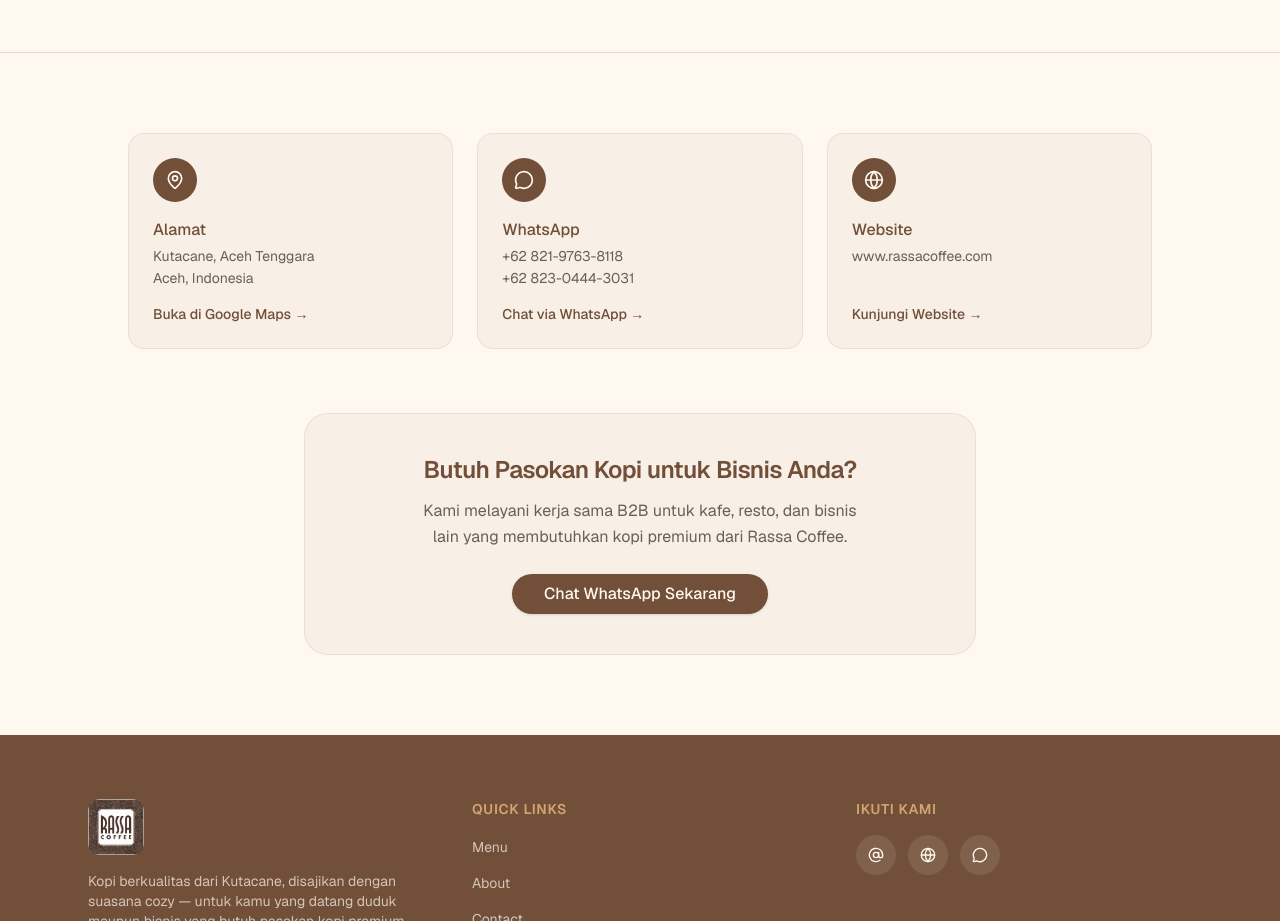
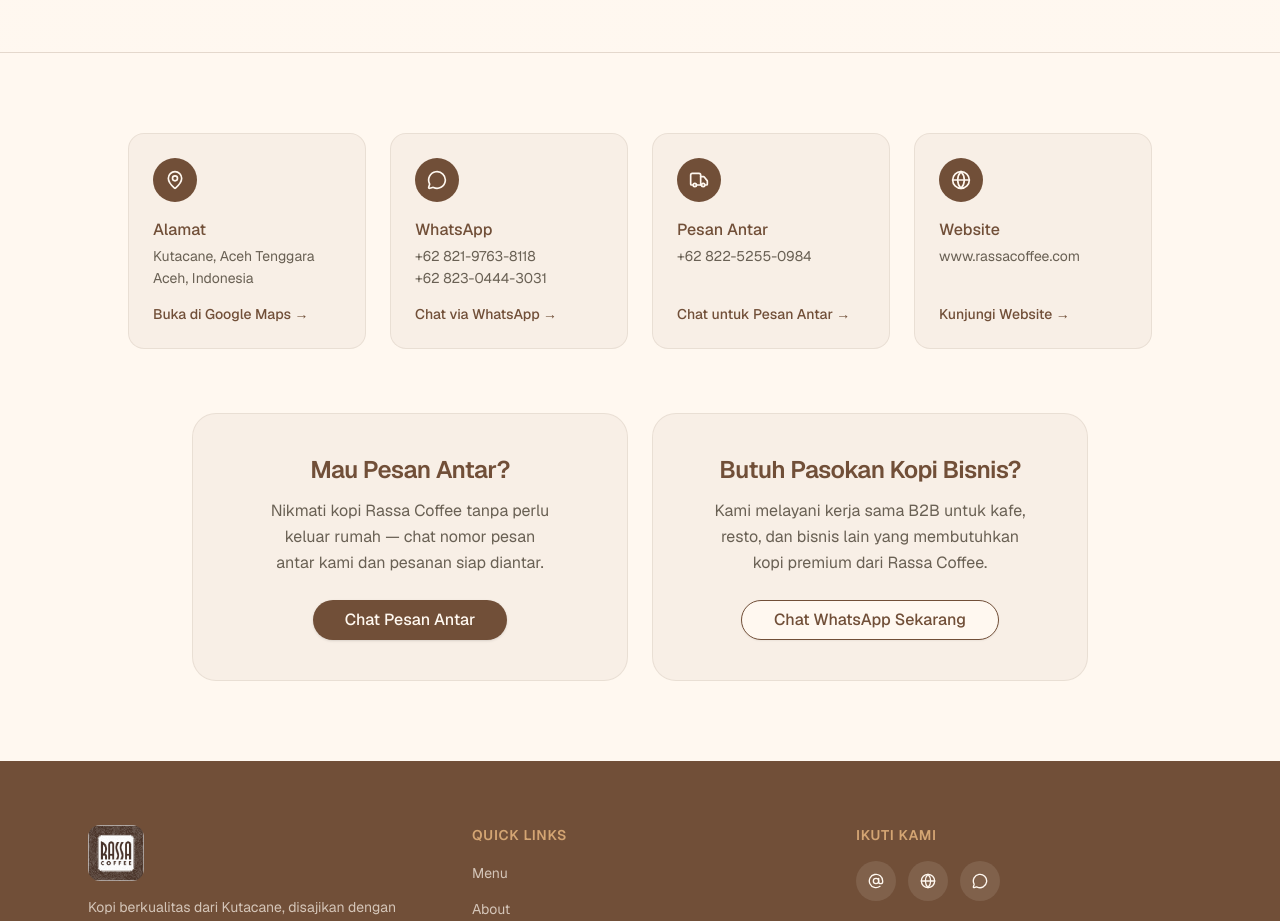
Before and after one commit to andriwulandika/website-rassa-coffee, a Next.js app: page /contact in a window 1280 px wide. Shown: the part 340-1261 px from the top of the page. Built offline with nearby package versions, Linux system fonts and the light colour scheme.

Commit message:
feat: add delivery order contact number to /contact and /menu
Co-Authored-By: Claude Sonnet 5 <noreply@anthropic.com>
Claude-Session: https://claude.ai/code/session_016hizrbU7xrHz8YXWprdJzN

```diff
--- a/app/contact/page.tsx
+++ b/app/contact/page.tsx
@@ -1,12 +1,12 @@
 import type { Metadata } from "next";
 import Link from "next/link";
-import { Globe, MapPin, MessageCircle } from "lucide-react";
+import { Globe, MapPin, MessageCircle, Truck } from "lucide-react";
 import { Button } from "@/components/ui/button";
 
 export const metadata: Metadata = {
   title: "Contact | Rassa Coffee",
   description:
-    "Hubungi Rassa Coffee di Kutacane, Aceh Tenggara - untuk kunjungan ke kedai maupun kerja sama pasokan kopi B2B.",
+    "Hubungi Rassa Coffee di Kutacane, Aceh Tenggara - untuk kunjungan ke kedai, pesan antar, maupun kerja sama pasokan kopi B2B.",
 };
 
 const contactCards = [
@@ -14,22 +14,36 @@ const contactCards = [
     icon: MapPin,
     title: "Alamat",
     lines: ["Kutacane, Aceh Tenggara", "Aceh, Indonesia"],
+    actions: [
+      {
+        label: "Buka di Google Maps",
         href: "https://www.google.com/maps/search/Rassa+Coffee+Kutacane+Aceh+Tenggara",
-    linkLabel: "Buka di Google Maps",
+      },
+    ],
   },
   {
     icon: MessageCircle,
     title: "WhatsApp",
     lines: ["+62 821-9763-8118", "+62 823-0444-3031"],
-    href: "https://wa.me/6282197638118",
-    linkLabel: "Chat via WhatsApp",
+    actions: [
+      { label: "Chat via WhatsApp", href: "https://wa.me/6282197638118" },
+    ],
+  },
+  {
+    icon: Truck,
+    title: "Pesan Antar",
+    lines: ["+62 822-5255-0984"],
+    actions: [
+      { label: "Chat untuk Pesan Antar", href: "https://wa.me/6282252550984" },
+    ],
   },
   {
     icon: Globe,
     title: "Website",
     lines: ["www.rassacoffee.com"],
-    href: "https://www.rassacoffee.com",
-    linkLabel: "Kunjungi Website",
+    actions: [
+      { label: "Kunjungi Website", href: "https://www.rassacoffee.com" },
+    ],
   },
 ];
 
@@ -44,14 +58,14 @@ export default function ContactPage() {
           Kunjungi Kami
         </h1>
         <p className="mx-auto mt-4 max-w-xl text-balance leading-relaxed text-foreground/70">
-          Mampir ke kedai kami di Kutacane, atau hubungi kami untuk kerja
-          sama pasokan kopi bisnis Anda.
+          Mampir ke kedai kami di Kutacane, pesan antar untuk dinikmati di
+          rumah, atau hubungi kami untuk kerja sama pasokan kopi bisnis Anda.
         </p>
       </section>
 
       <section className="px-6 py-20">
-        <div className="mx-auto grid max-w-5xl gap-6 sm:grid-cols-3">
-          {contactCards.map(({ icon: Icon, title, lines, href, linkLabel }) => (
+        <div className="mx-auto grid max-w-5xl gap-6 sm:grid-cols-2 lg:grid-cols-4">
+          {contactCards.map(({ icon: Icon, title, lines, actions }) => (
             <div
               key={title}
               className="flex flex-col items-start gap-4 rounded-2xl border border-primary/10 bg-primary/5 p-6"
@@ -67,31 +81,70 @@ export default function ContactPage() {
                   ))}
                 </div>
               </div>
+              <div className="mt-auto flex flex-col gap-1">
+                {actions.map(({ label, href }) => (
                   <Link
+                    key={label}
                     href={href}
                     target="_blank"
                     rel="noopener noreferrer"
-                className="mt-auto text-sm font-medium text-primary underline-offset-4 hover:underline"
+                    className="text-sm font-medium text-primary underline-offset-4 hover:underline"
                   >
-                {linkLabel} →
+                    {label} →
                   </Link>
+                ))}
+              </div>
             </div>
           ))}
         </div>
 
-        <div className="mx-auto mt-16 max-w-2xl rounded-3xl border border-primary/10 bg-primary/5 p-10 text-center">
+        <div className="mx-auto mt-16 grid max-w-4xl gap-6 sm:grid-cols-2">
+          <div className="rounded-3xl border border-primary/10 bg-primary/5 p-10 text-center">
             <h2 className="text-2xl font-semibold tracking-tight text-primary">
-            Butuh Pasokan Kopi untuk Bisnis Anda?
+              Mau Pesan Antar?
             </h2>
-          <p className="mx-auto mt-3 max-w-md text-balance leading-relaxed text-foreground/70">
+            <p className="mx-auto mt-3 max-w-sm text-balance leading-relaxed text-foreground/70">
+              Nikmati kopi Rassa Coffee tanpa perlu keluar rumah — chat nomor
+              pesan antar kami dan pesanan siap diantar.
+            </p>
+            <Button
+              asChild
+              size="lg"
+              className="mt-6 rounded-full px-8 text-base"
+            >
+              <Link
+                href="https://wa.me/6282252550984"
+                target="_blank"
+                rel="noopener noreferrer"
+              >
+                Chat Pesan Antar
+              </Link>
+            </Button>
+          </div>
+
+          <div className="rounded-3xl border border-primary/10 bg-primary/5 p-10 text-center">
+            <h2 className="text-2xl font-semibold tracking-tight text-primary">
+              Butuh Pasokan Kopi Bisnis?
+            </h2>
+            <p className="mx-auto mt-3 max-w-sm text-balance leading-relaxed text-foreground/70">
               Kami melayani kerja sama B2B untuk kafe, resto, dan bisnis lain
               yang membutuhkan kopi premium dari Rassa Coffee.
             </p>
-          <Button asChild size="lg" className="mt-6 rounded-full px-8 text-base">
-            <Link href="https://wa.me/6282197638118" target="_blank" rel="noopener noreferrer">
+            <Button
+              asChild
+              size="lg"
+              variant="outline"
+              className="mt-6 rounded-full border-primary px-8 text-base text-primary hover:bg-primary hover:text-primary-foreground"
+            >
+              <Link
+                href="https://wa.me/6282197638118"
+                target="_blank"
+                rel="noopener noreferrer"
+              >
                 Chat WhatsApp Sekarang
               </Link>
             </Button>
+          </div>
         </div>
       </section>
     </main>
--- a/app/menu/page.tsx
+++ b/app/menu/page.tsx
@@ -1,5 +1,7 @@
 import type { Metadata } from "next";
 import Image from "next/image";
+import Link from "next/link";
+import { Button } from "@/components/ui/button";
 
 export const metadata: Metadata = {
   title: "Menu | Rassa Coffee",
@@ -130,6 +132,27 @@ export default function MenuPage() {
         </div>
       </section>
 
+      <section className="px-6 pb-16">
+        <div className="mx-auto max-w-2xl rounded-3xl border border-primary/10 bg-primary/5 p-10 text-center">
+          <h2 className="text-2xl font-semibold tracking-tight text-primary">
+            Mau Pesan Antar?
+          </h2>
+          <p className="mx-auto mt-3 max-w-sm text-balance leading-relaxed text-foreground/70">
+            Nikmati menu Rassa Coffee tanpa perlu keluar rumah — chat nomor
+            pesan antar kami.
+          </p>
+          <Button asChild size="lg" className="mt-6 rounded-full px-8 text-base">
+            <Link
+              href="https://wa.me/6282252550984"
+              target="_blank"
+              rel="noopener noreferrer"
+            >
+              Chat Pesan Antar
+            </Link>
+          </Button>
+        </div>
+      </section>
+
       <section className="px-6 pb-24">
         <div className="mx-auto max-w-4xl">
           <p className="mb-4 text-center text-sm text-foreground/60">
```
Lines whose indentation alone changed are shown as unchanged.
